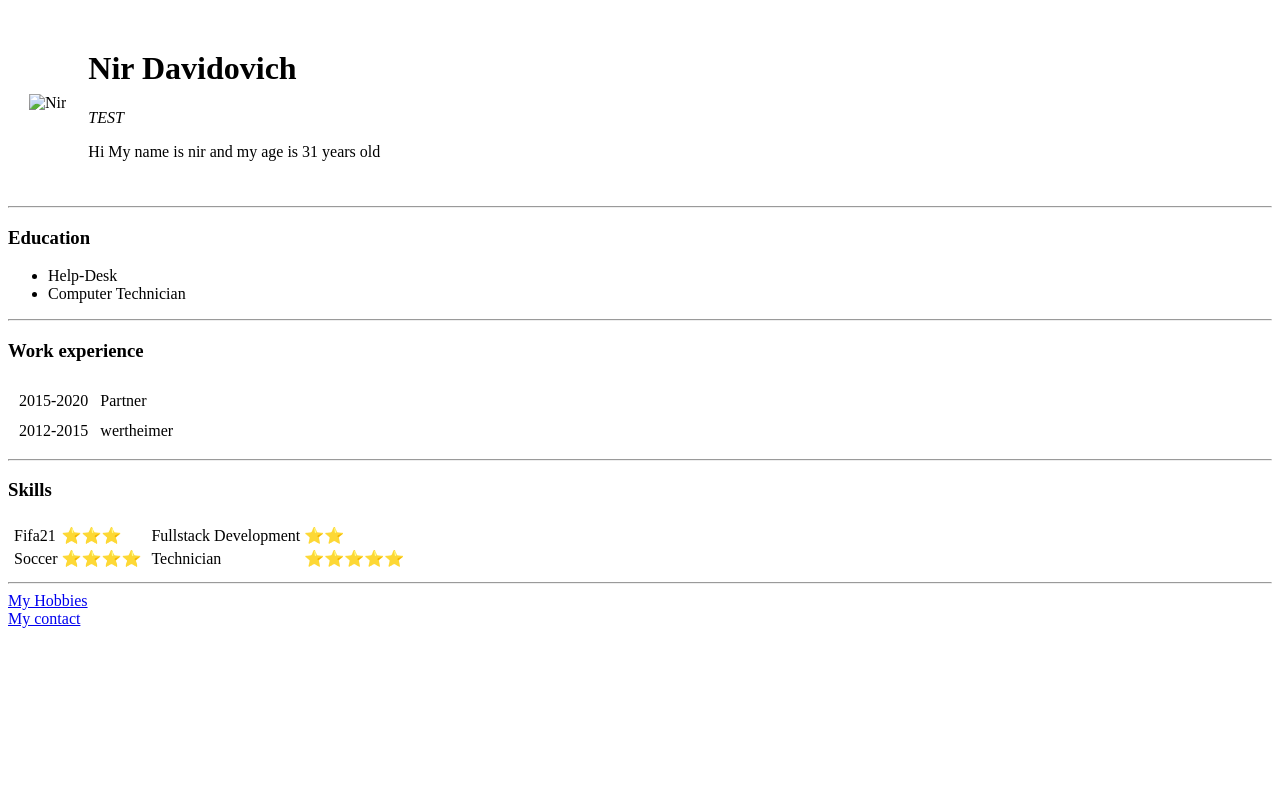
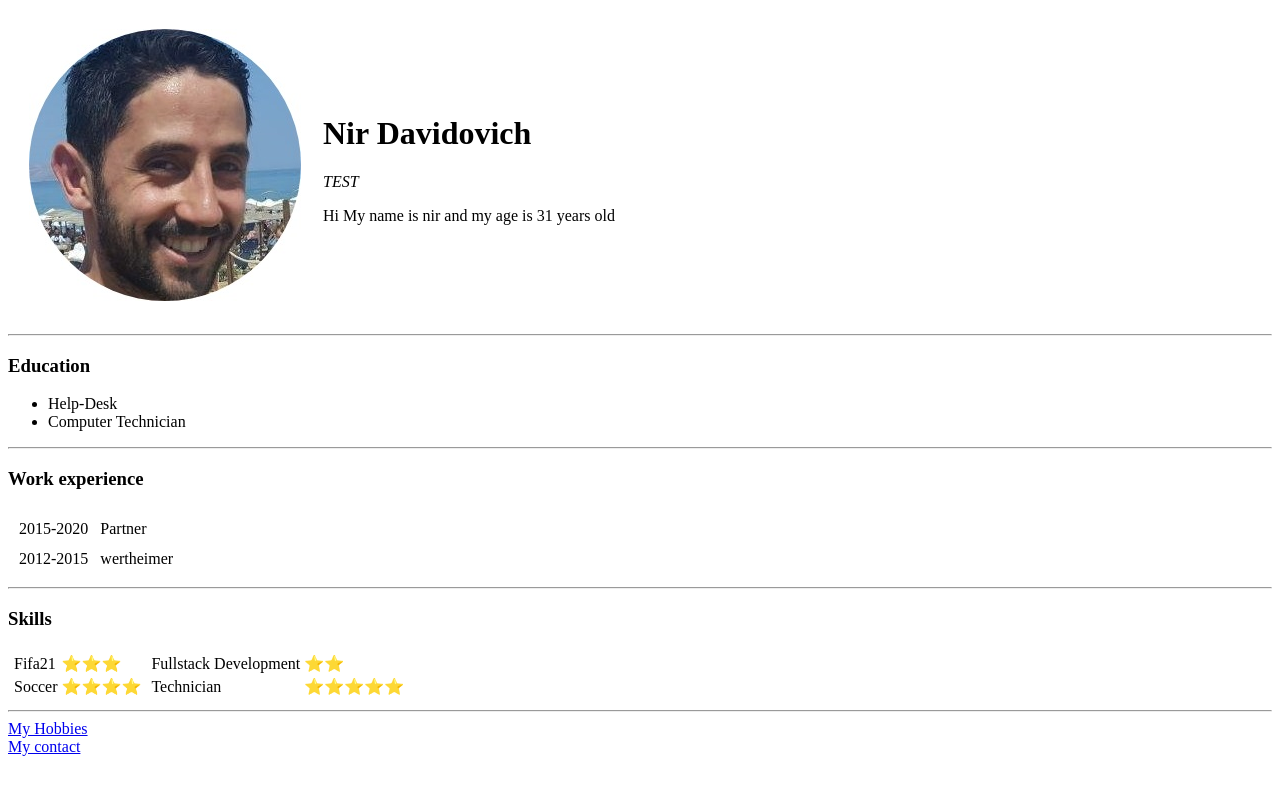
Before and after one commit to nir8675/CV, a plain HTML site: page index.html in a window 1280 px wide. Drawn offline with Linux system fonts and the light colour scheme.

Commit message:
Update index.html

```diff
--- a/index.html
+++ b/index.html
@@ -12,7 +12,7 @@
 
 
       <td>
-        <img src="images\nir.png" alt="Nir"></td>
+        <img src="images\Nir.jpg" alt="Nir"></td>
       <td>
         <h1>Nir Davidovich</h1>
         <p><em>TEST</em></p>
```
